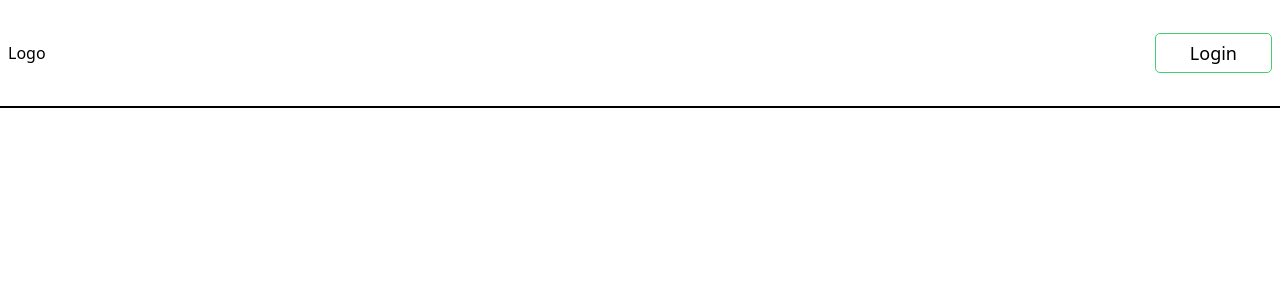
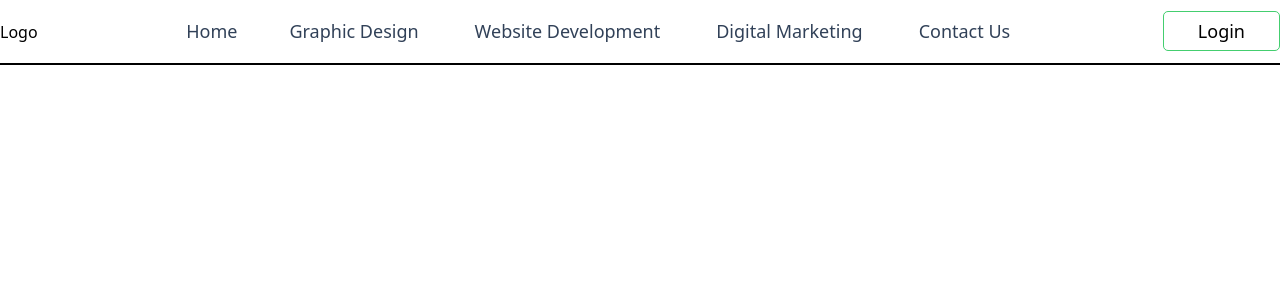
Before and after one commit to Shahriar-30/responsive_nav_bar, a React (Vite) app: page / in a window 1280 px wide. Shown: the top 300 px of the page. Built offline with nearby package versions, Linux system fonts and the light colour scheme.

Commit message:
desktop design done

```diff
--- a/src/components/navbar/Navbar.jsx
+++ b/src/components/navbar/Navbar.jsx
@@ -26,7 +26,7 @@ const Navbar = () => {
     window.addEventListener("resize", navbar);
   }, []);
   return (
-    <nav className="bg-white  border-b-2  p-4 lg:p-2 z-50 w-full ">
+    <nav className="bg-white  border-b-2  p-4  lg:p-0 z-50 w-full ">
       <div className="container mx-auto">
         <div className="flex justify-between items-center px-3 lg:px-0">
           <Link>
@@ -45,20 +45,20 @@ const Navbar = () => {
             />
           )}
           {menu && (
-            <ul className=" bg-slate-700 w-[200px] lg:bg-transparent p-2 rounded-[3px] absolute top-[72px] z-30 right-5 lg:static  lg:flex ">
+            <ul className=" bg-slate-700 w-[200px] lg:bg-transparent lg:w-full lg:items-center lg:justify-center lg:gap-4 p-2 rounded-[3px] absolute top-[72px] z-30 right-5 lg:static  lg:flex ">
               {/* --- Home  --- */}
               <Link
                 to={"/"}
                 className="font-nunito font-medium   lg:text-pera text-[18px]"
               >
-                <li className="py-[10px] hover:bg-gray-100 text-white hover:text-slate-700   hover:rounded-[4px]">
+                <li className="py-[10px] hover:bg-gray-100 text-white hover:text-slate-700 lg:text-slate-700 lg:px-4   hover:rounded-[4px]">
                   Home
                 </li>
               </Link>
               {/* --- Graphic Design --- */}
 
               <li
-                className={`relative font-nunito font-medium lg:text-pera text-[18px]   py-[10px] hover:bg-gray-100 text-white hover:text-slate-700  hover:rounded-[4px]`}
+                className={` cursor-pointer relative font-nunito font-medium lg:text-pera text-[18px]   py-[10px] lg:px-5 hover:bg-gray-100 text-white lg:text-slate-700 hover:text-slate-700  hover:rounded-[4px]`}
                 onClick={() => {
                   setGraphic(!graphic);
                   setWebsite(false);
@@ -77,15 +77,15 @@ const Navbar = () => {
               >
                 Graphic Design
                 <ul
-                  className={`labsolute z-20 top-[46px] left-0  ${
+                  className={`lg:absolute lg:px-0 z-20 top-[46px] left-0  ${
                     graphic ? "block" : "hidden"
-                  }  bg-white shadow-md w-[195px] `}
+                  }  bg-white shadow-md w-[195px] lg:w-[200px] lg:top-[100%] lg:bg-slate-700 `}
                 >
                   <Link
                     to={"best-online-logo-design-service-agency/"}
                     className="font-nunito font-medium  lg:text-pera text-[18px] "
                   >
-                    <li className=" px-3 py-2 border border-slate-700  text-slate-700 ">
+                    <li className=" px-3 py-2 border border-slate-700  text-slate-700 lg:text-white lg:border-white">
                       Logo Design
                     </li>
                   </Link>
@@ -94,7 +94,7 @@ const Navbar = () => {
                     to={"stationery-design-services-agency/"}
                     className="font-nunito font-medium text-pera text-[18px]"
                   >
-                    <li className="px-3 py-2 border border-slate-700  text-slate-700 ">
+                    <li className="px-3 py-2 border border-slate-700  text-slate-700 lg:text-white lg:border-white">
                       Stationary Design
                     </li>
                   </Link>
@@ -103,7 +103,7 @@ const Navbar = () => {
                     to={"remove-background/"}
                     className="font-nunito font-medium text-pera text-[18px]"
                   >
-                    <li className="px-3 py-2 border border-slate-700  text-slate-700 ">
+                    <li className="px-3 py-2 border border-slate-700  text-slate-700 lg:text-white lg:border-white">
                       Remove Background
                     </li>
                   </Link>
@@ -112,7 +112,7 @@ const Navbar = () => {
                     to={"best-t-shirt-design-services-agency/"}
                     className="font-nunito font-medium text-pera text-[18px]"
                   >
-                    <li className="px-3 py-2 border border-slate-700  text-slate-700">
+                    <li className="px-3 py-2 border border-slate-700  text-slate-700 lg:text-white lg:border-white">
                       T Shirt Design
                     </li>
                   </Link>
@@ -121,7 +121,7 @@ const Navbar = () => {
                     to={"packaging-label-design-services/"}
                     className="font-nunito font-medium text-pera text-[18px]"
                   >
-                    <li className="px-3 py-2 border border-slate-700  text-slate-700">
+                    <li className="px-3 py-2 border border-slate-700  text-slate-700 lg:text-white lg:border-white">
                       Label Design
                     </li>
                   </Link>
@@ -130,7 +130,7 @@ const Navbar = () => {
                     to={"flyer-design/"}
                     className="font-nunito font-medium text-pera text-[18px]"
                   >
-                    <li className="px-3 py-2 border border-slate-700  text-slate-700">
+                    <li className="px-3 py-2 border border-slate-700  text-slate-700 lg:text-white lg:border-white">
                       Flyer Design
                     </li>
                   </Link>
@@ -139,7 +139,7 @@ const Navbar = () => {
                     to={"luxury-candle-label-design-ideas/"}
                     className="font-nunito font-medium text-pera text-[18px]"
                   >
-                    <li className="px-3 py-2 border border-slate-700  text-slate-700">
+                    <li className="px-3 py-2 border border-slate-700  text-slate-700 lg:text-white lg:border-white">
                       Candle Label Design
                     </li>
                   </Link>
@@ -148,7 +148,7 @@ const Navbar = () => {
 
               {/* --- Website Development --- */}
               <li
-                className="relative py-[10px] font-nunito font-medium   lg:text-pera text-[18px]  hover:bg-gray-100 text-white hover:text-slate-700 hover:rounded-[4px]"
+                className="relative py-[10px] lg:px-5 font-nunito font-medium   lg:text-pera text-[18px]  hover:bg-gray-100 text-white lg:text-slate-700 cursor-pointer  hover:text-slate-700 hover:rounded-[4px]"
                 onClick={() => {
                   setWebsite(!website);
                   setGraphic(false);
@@ -169,13 +169,13 @@ const Navbar = () => {
                 <ul
                   className={` top-[46px] left-0  ${
                     website ? "block" : "hidden"
-                  }  bg-white shadow-md `}
+                  }  bg-white shadow-md lg:absolute lg:top-[100%]   lg:left-0 lg:w-[220px] lg:bg-slate-700`}
                 >
                   <Link
                     to={"wix-website-design-service-agency/"}
                     className="font-nunito font-medium text-white lg:text-pera text-[18px] "
                   >
-                    <li className="px-2 py-2 border border-slate-700  text-slate-700 ">
+                    <li className="px-2 py-2 border border-slate-700  text-slate-700 lg:text-white lg:border-white">
                       Wix Website Design
                     </li>
                   </Link>
@@ -184,7 +184,7 @@ const Navbar = () => {
               {/* --- Digital Marketing --- */}
 
               <li
-                className=" relative py-[10px] font-nunito font-medium   lg:text-pera text-[18px]  hover:bg-gray-100 text-white hover:text-slate-700 hover:rounded-[4px]"
+                className=" relative py-[10px] lg:px-5 font-nunito font-medium   lg:text-pera text-[18px]  hover:bg-gray-100 text-white lg:text-slate-700 cursor-pointer hover:text-slate-700 hover:rounded-[4px]"
                 onClick={() => {
                   setDigital(!digital);
                   setGraphic(false);
@@ -205,13 +205,13 @@ const Navbar = () => {
                 <ul
                   className={`top-[46px] left-0  ${
                     digital ? "block" : "hidden"
-                  }  bg-white shadow-md w-[170px]  `}
+                  }  bg-white shadow-md w-[170px] lg:absolute lg:top-[100%] lg:bg-slate-700 lg:w-[180px]`}
                 >
                   <Link
                     to={"seo-optimization-service/"}
                     className="font-nunito font-medium text-white lg:text-pera text-[18px] "
                   >
-                    <li className="px-3 py-2 border border-slate-700  text-slate-700">
+                    <li className="px-3 py-2 border border-slate-700  text-slate-700 lg:text-white lg:border-white">
                       Seo Optimization
                     </li>
                   </Link>
@@ -222,7 +222,7 @@ const Navbar = () => {
                 to={"digital-service-agency-contact-us/"}
                 className="font-nunito font-medium text-white lg:text-pera text-[18px]"
               >
-                <li className="py-[10px] hover:bg-gray-100 text-white hover:text-slate-700   hover:rounded-[4px]">
+                <li className="py-[10px] hover:bg-gray-100 text-white lg:px-5 lg:text-slate-700 hover:text-slate-700   hover:rounded-[4px]">
                   Contact Us
                 </li>
               </Link>
```
